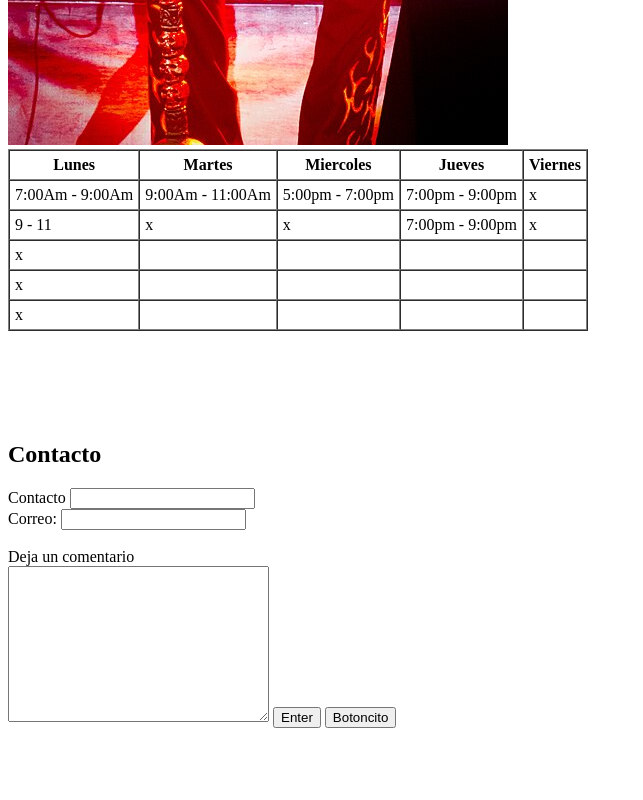
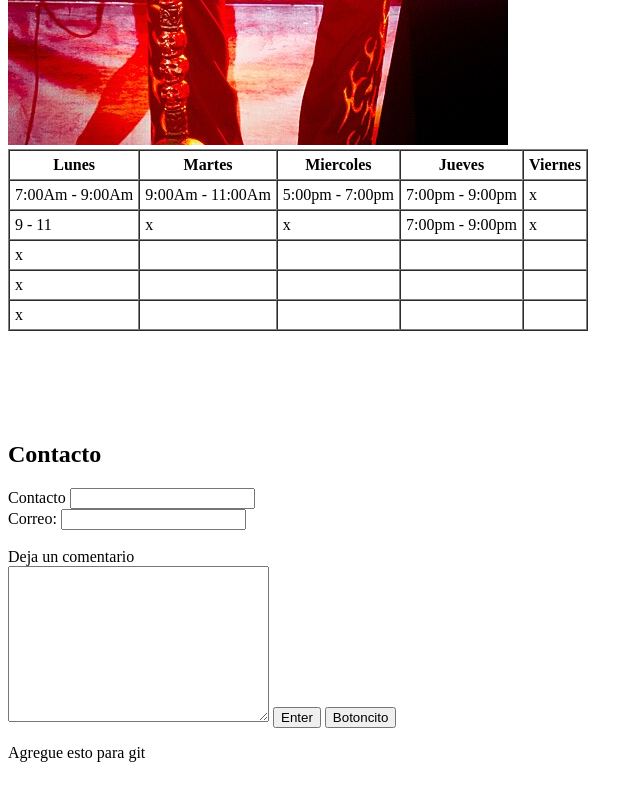
Before and after one commit to Daninvg/html, a plain HTML site: page index.html in a window 1280 px wide. Shown: the part 1848-2648 px from the top of the page, without its empty margins (0-643 px from the left). Before the commit the page ends 2584 px from the top, so only its background shows below. Drawn offline with Linux system fonts and the light colour scheme.

Commit message:
Se agrega el mensaje de prueba

```diff
--- a/index.html
+++ b/index.html
@@ -140,6 +140,8 @@ Nueva clase. 14 de agosto del 2025 4:24pm
     <textarea name="comentario" cols="30" rows="10" id="comentario"></textarea>
     <input type="submit" value="Enter">
     <button type="submit">Botoncito</button>
+
+    <p>Agregue esto para git</p> <br>
 </form>
 
 
```
